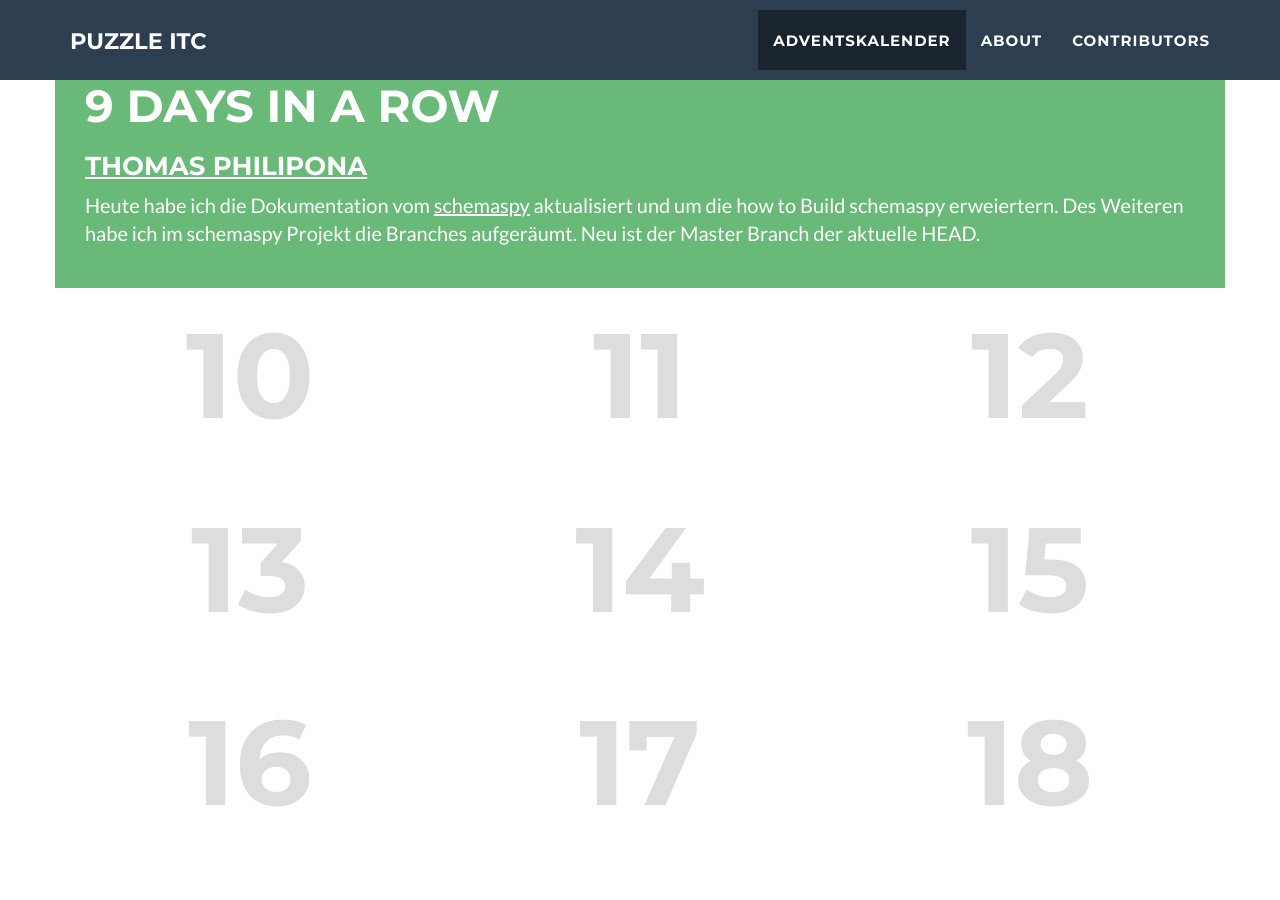
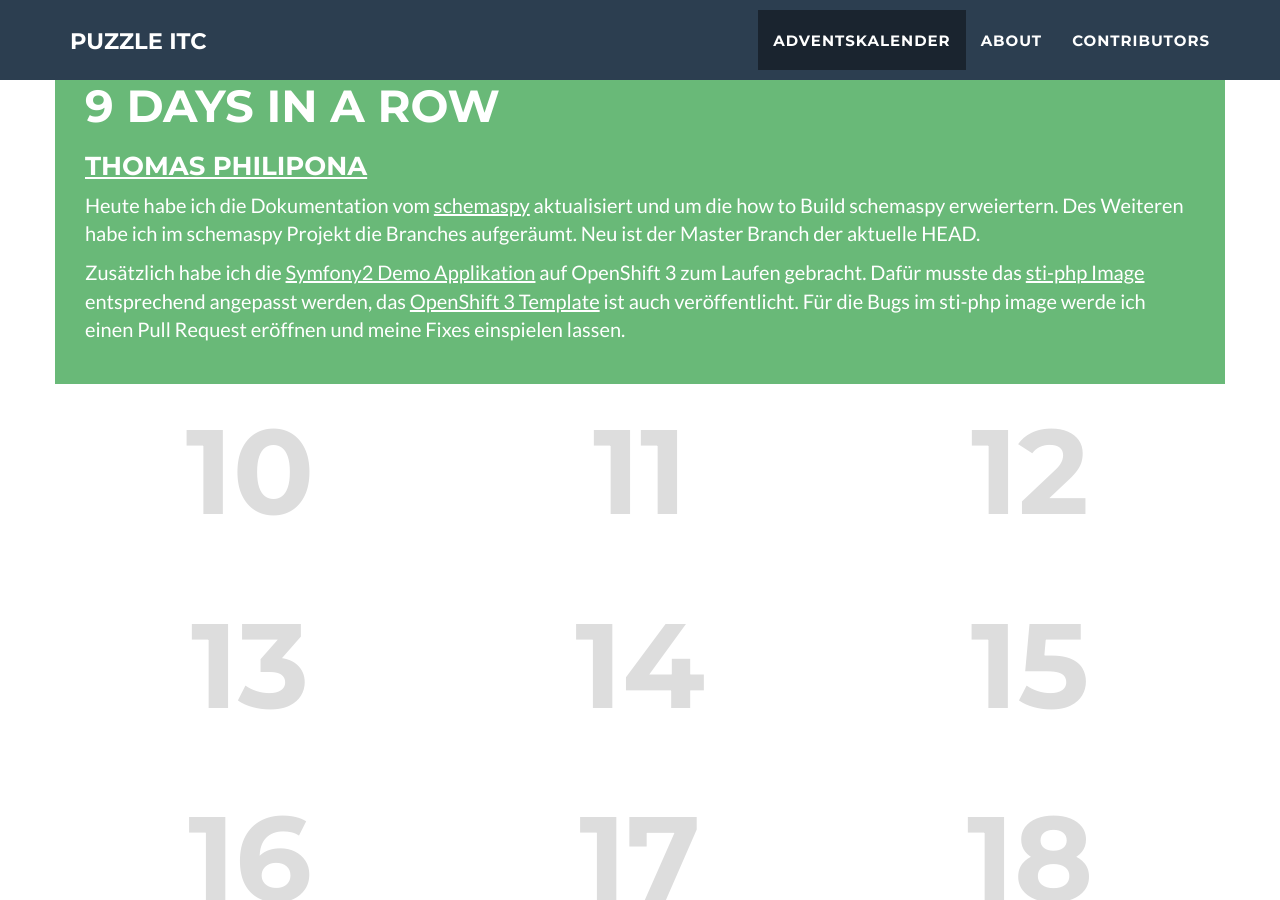
Before and after one commit to puzzle/opensource-advent-challenge-2015, a Jekyll site: the page built from index.html, in a window 1280 px wide and 900 px high, scrolled down 1618 px. Built offline with Jekyll 4.4.1, drawn with Linux system fonts in a browser that asks for light colours; nearby versions of some CDN libraries.

Commit message:
updated contribution

```diff
--- a/_doors/09.markdown
+++ b/_doors/09.markdown
@@ -7,3 +7,6 @@ active: true
 
 ### [Thomas Philipona](https://github.com/phil-pona)
 Heute habe ich die Dokumentation vom [schemaspy](https://github.com/drnoa/schemaspy) aktualisiert und um die how to Build schemaspy erweiertern. Des Weiteren habe ich im schemaspy Projekt die Branches aufgeräumt. Neu ist der Master Branch der aktuelle HEAD.
+
+Zusätzlich habe ich die [Symfony2 Demo Applikation](https://github.com/symfony/symfony-demo) auf OpenShift 3 zum Laufen gebracht. Dafür musste das [sti-php Image](https://github.com/phil-pona/sti-php) entsprechend angepasst werden, das [OpenShift 3 Template](https://github.com/phil-pona/ose3-symfony2-ex) ist auch veröffentlicht.
+Für die Bugs im sti-php image werde ich einen Pull Request eröffnen und meine Fixes einspielen lassen.
```
